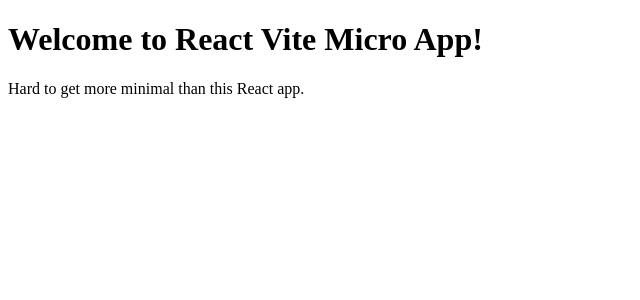
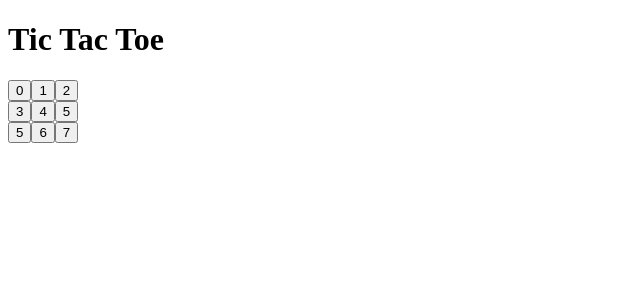
Before and after one commit to param-sahai/TicTacToe, a React (Vite) app: page / in a window 1280 px wide. Shown: the top 300 px of the page, without its empty margins (0-640 px from the left). Built offline with nearby package versions, Linux system fonts and the light colour scheme.

Commit message:
create components Board and Square

```diff
--- a/src/App.jsx
+++ b/src/App.jsx
@@ -1,9 +1,10 @@
-import React from "react";
+import React from 'react';
+import Board from './Board';
 const App = () => {
   return (
     <>
-      <h1>Welcome to React Vite Micro App!</h1>
-      <p>Hard to get more minimal than this React app.</p>
+      <h1>Tic Tac Toe</h1>
+      <Board />
     </>
   );
 };
--- /dev/null
+++ b/src/Board.jsx
@@ -0,0 +1,25 @@
+import React from 'react';
+import Square from './Square';
+const Board = () => {
+  return (
+    <div>
+      <div>
+        <Square value={0} />
+        <Square value={1} />
+        <Square value={2} />
+      </div>
+      <div>
+        <Square value={3} />
+        <Square value={4} />
+        <Square value={5} />
+      </div>
+      <div>
+        <Square value={5} />
+        <Square value={6} />
+        <Square value={7} />
+      </div>
+    </div>
+  );
+};
+
+export default Board;
--- /dev/null
+++ b/src/Square.jsx
@@ -0,0 +1,7 @@
+import React from 'react';
+
+const Square = ({ value }) => {
+  return <button type="button">{value}</button>;
+};
+
+export default Square;
```
